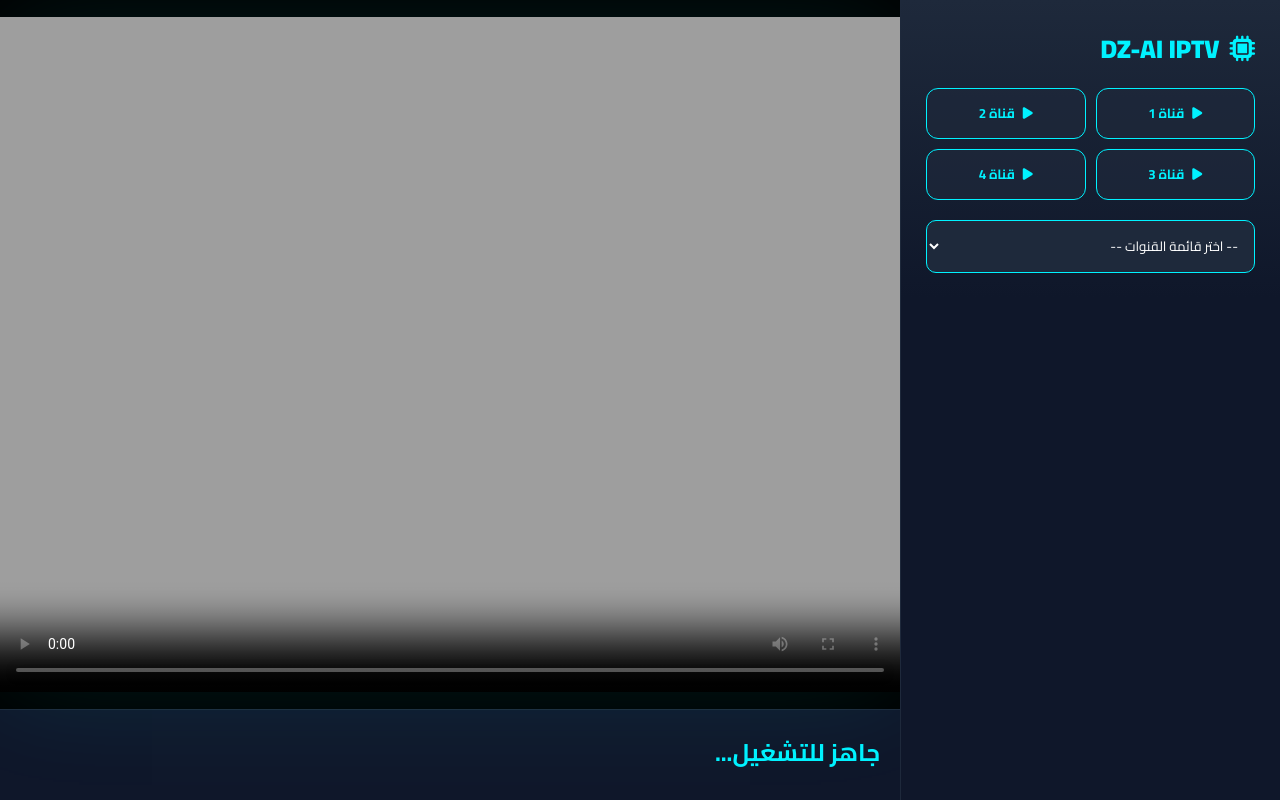
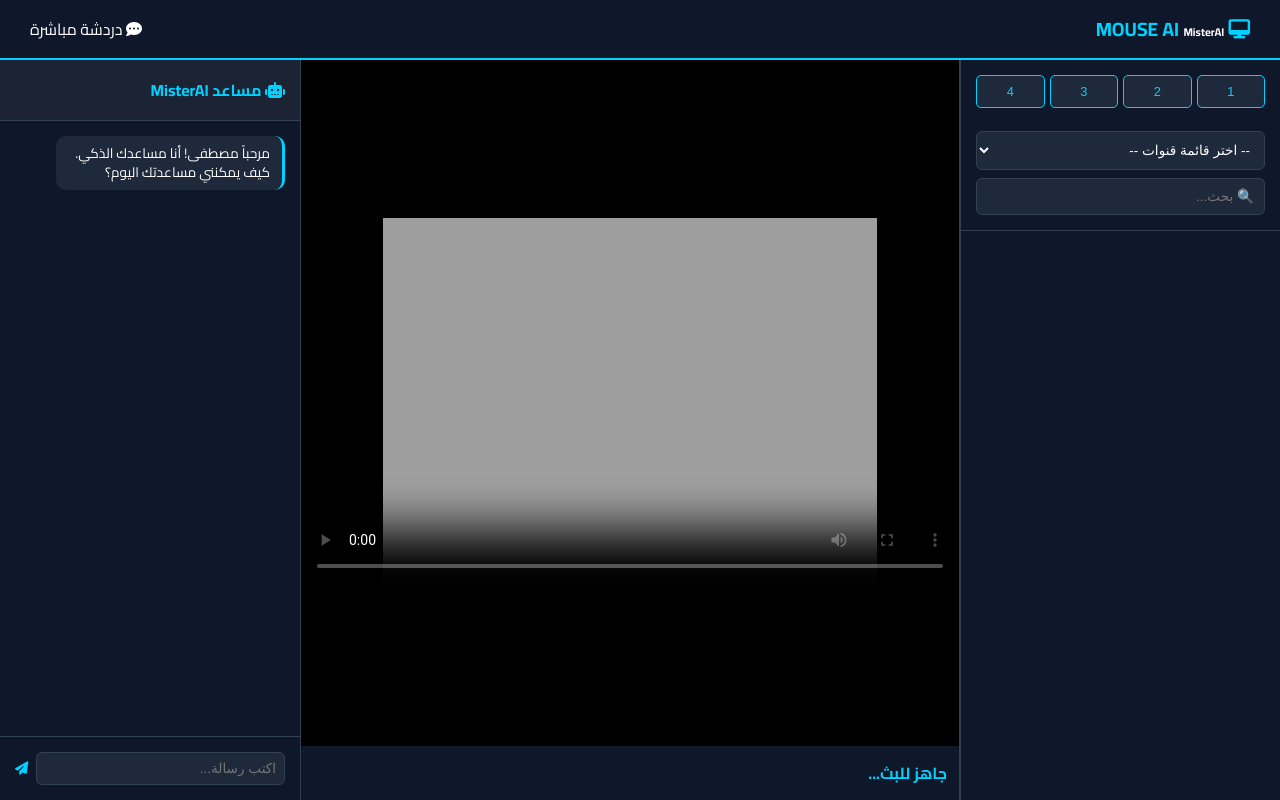
Before and after one commit to MisterAIDZ/dz-ai-iptv-chat, a website: page public/index.html in a window 1280 px wide. Drawn offline with nearby package versions, Linux system fonts and the light colour scheme.

Commit message:
Update index.html

```diff
--- a/public/index.html
+++ b/public/index.html
@@ -3,215 +3,218 @@
 <head>
     <meta charset="UTF-8">
     <meta name="viewport" content="width=device-width, initial-scale=1.0">
-    <title>MISTER AI | IPTV ULTRA PRO</title>
+    <title>MOUSE AI | IPTV PRO MAX</title>
 
     <link rel="stylesheet" href="https://cdnjs.cloudflare.com/ajax/libs/font-awesome/6.4.0/css/all.min.css">
     <script src="https://cdn.jsdelivr.net/npm/hls.js@latest"></script>
-    <link href="https://fonts.googleapis.com/css2?family=Cairo:wght@400;700;900&display=swap" rel="stylesheet">
+    <link href="https://fonts.googleapis.com/css2?family=Cairo:wght@400;700&display=swap" rel="stylesheet">
 
     <style>
         :root {
-            --neon-blue: #00f2ff;
-            --dark-bg: #020617;
-            --glass: rgba(30, 41, 59, 0.7);
-            --error: #ef4444;
+            --primary: #00d2ff;
+            --bg: #05080a;
+            --panel: #0f172a;
+            --card: #1e293b;
+            --border: #334155;
+            --accent: #22c55e;
         }
 
-        * { margin: 0; padding: 0; box-sizing: border-box; font-family: 'Cairo', sans-serif; }
-        body { background: var(--dark-bg); color: white; height: 100vh; overflow: hidden; }
+        * { margin: 0; padding: 0; box-sizing: border-box; }
+        body { font-family: 'Cairo', sans-serif; background: var(--bg); color: white; height: 100vh; overflow: hidden; }
 
-        .app-layout { display: grid; grid-template-columns: 380px 1fr; height: 100vh; }
+        .app-container { display: flex; flex-direction: column; height: 100vh; }
 
-        /* منطقة القنوات */
-        .sidebar { background: #0f172a; border-left: 1px solid #1e293b; display: flex; flex-direction: column; z-index: 10; }
-        .sidebar-head { padding: 25px; background: linear-gradient(to bottom, #1e293b, transparent); }
-        .logo { font-size: 1.6rem; font-weight: 900; color: var(--neon-blue); margin-bottom: 15px; display: flex; align-items: center; gap: 10px; }
-
-        /* أزرار مصطفى الملونة */
-        .misterai-grid { display: grid; grid-template-columns: repeat(2, 1fr); gap: 10px; margin-bottom: 20px; }
-        .custom-btn {
-            background: var(--glass); border: 1px solid var(--neon-blue); color: var(--neon-blue);
-            padding: 12px; border-radius: 12px; cursor: pointer; font-weight: bold; transition: 0.3s;
-            display: flex; align-items: center; justify-content: center; gap: 8px;
-        }
-        .custom-btn:hover { background: var(--neon-blue); color: #000; box-shadow: 0 0 15px var(--neon-blue); }
-
-        /* قائمة القنوات */
-        .channel-list { flex: 1; overflow-y: auto; padding: 15px; scrollbar-width: thin; }
-        .chan-item {
-            display: flex; align-items: center; gap: 15px; padding: 12px;
-            background: var(--glass); margin-bottom: 10px; border-radius: 15px;
-            cursor: pointer; transition: 0.2s; border: 1px solid transparent;
-        }
-        .chan-item:hover { border-color: var(--neon-blue); background: #1e293b; transform: translateX(-5px); }
-        .chan-item img { width: 45px; height: 45px; border-radius: 10px; object-fit: contain; background: white; }
-
-        /* منطقة المشغل الرئيسي */
-        .player-main { display: flex; flex-direction: column; position: relative; background: #000; }
-        .video-box { flex: 1; display: flex; align-items: center; justify-content: center; background: #000; position: relative; }
-        video { width: 100%; max-height: 100vh; outline: none; box-shadow: 0 0 100px rgba(0, 242, 255, 0.1); }
-
-        /* تنبيهات الخطأ */
-        #errorOverlay {
-            position: absolute; top: 0; left: 0; width: 100%; height: 100%;
-            background: rgba(0,0,0,0.8); display: none; flex-direction: column;
-            align-items: center; justify-content: center; z-index: 5;
+        header {
+            height: 60px;
+            background: var(--panel);
+            padding: 0 30px;
+            display: flex;
+            align-items: center;
+            justify-content: space-between;
+            border-bottom: 2px solid var(--primary);
         }
 
-        .loader { width: 40px; height: 40px; border: 4px solid #f3f3f3; border-top: 4px solid var(--neon-blue); border-radius: 50%; animation: spin 1s linear infinite; display: none; margin: 10px auto; }
-        @keyframes spin { 0% { transform: rotate(0deg); } 100% { transform: rotate(360deg); } }
+        /* تقسيم المحتوى لثلاثة أقسام: قنوات - فيديو - دردشة */
+        .main-content { display: flex; flex: 1; overflow: hidden; width: 100%; }
 
-        @media (max-width: 900px) {
-            .app-layout { grid-template-columns: 1fr; }
-            .sidebar { height: 50vh; order: 2; }
-            .player-main { height: 50vh; order: 1; }
+        /* 1. منطقة القنوات (يمين) */
+        .sidebar { width: 320px; background: var(--panel); border-left: 1px solid var(--border); display: flex; flex-direction: column; }
+        .sidebar-header { padding: 15px; border-bottom: 1px solid var(--border); }
+
+        /* 2. منطقة الفيديو (وسط) */
+        .player-area { flex: 2; background: #000; display: flex; flex-direction: column; position: relative; border-left: 1px solid var(--border); border-right: 1px solid var(--border); }
+        .video-wrapper { width: 100%; flex: 1; display: flex; align-items: center; justify-content: center; background: #000; }
+        video { width: 100%; max-height: 100%; aspect-ratio: 16/9; }
+
+        /* 3. منطقة الدردشة (يسار) */
+        .chat-area { width: 300px; background: var(--panel); display: flex; flex-direction: column; }
+        .chat-header { padding: 15px; background: rgba(255,255,255,0.05); border-bottom: 1px solid var(--border); font-weight: bold; color: var(--primary); }
+        .chat-messages { flex: 1; padding: 15px; overflow-y: auto; display: flex; flex-direction: column; gap: 10px; }
+        .message { padding: 8px 12px; border-radius: 10px; font-size: 0.85rem; max-width: 85%; line-height: 1.4; }
+        .msg-ai { background: var(--card); align-self: flex-start; border-right: 3px solid var(--primary); }
+        .msg-user { background: var(--primary); color: #000; align-self: flex-end; }
+        .chat-input-box { padding: 15px; border-top: 1px solid var(--border); display: flex; gap: 8px; }
+        .chat-input-box input { flex: 1; margin-top: 0; padding: 8px; }
+
+        /* تنسيقات كودك الأصلي */
+        .quick-links { display: grid; grid-template-columns: repeat(4, 1fr); gap: 5px; margin-bottom: 15px; }
+        .btn-quick { background: var(--card); border: 1px solid var(--primary); color: var(--primary); padding: 8px; border-radius: 5px; cursor: pointer; font-size: 0.8rem; }
+        .channels-list { flex: 1; overflow-y: auto; padding: 10px; }
+        .channel-item { display: flex; align-items: center; gap: 10px; padding: 8px; background: var(--card); margin-bottom: 5px; border-radius: 8px; cursor: pointer; }
+        .channel-item img { width: 35px; height: 35px; border-radius: 4px; object-fit: contain; background: #fff; }
+        .channel-name { font-size: 0.85rem; overflow: hidden; white-space: nowrap; }
+
+        select, input { width: 100%; padding: 10px; margin-top: 8px; border-radius: 6px; background: var(--card); border: 1px solid var(--border); color: white; outline: none; font-size: 0.85rem; }
+
+        @media (max-width: 1024px) {
+            .main-content { flex-direction: column; overflow-y: auto; }
+            .sidebar, .chat-area { width: 100%; height: auto; }
+            .chat-messages { height: 200px; }
         }
     </style>
 </head>
 <body>
 
-<div class="app-layout">
+    <div class="app-container">
+        <header>
+            <div style="font-size: 1.2rem; font-weight: bold; color: var(--primary);">
+                <i class="fas fa-desktop"></i> MOUSE AI <span style="font-size: 0.7rem; color: #fff;">MisterAI</span>
+            </div>
+            <div id="connection-status"><i class="fas fa-comment-dots"></i> دردشة مباشرة</div>
+        </header>
+
+        <div class="main-content">
             <aside class="sidebar">
-        <div class="sidebar-head">
-            <div class="logo"><i class="fas fa-microchip"></i> DZ-AI IPTV</div>
-
-            <div class="misterai-grid">
-                <button class="custom-btn" onclick="playMister(1)"><i class="fas fa-play"></i> قناة 1</button>
-                <button class="custom-btn" onclick="playMister(2)"><i class="fas fa-play"></i> قناة 2</button>
-                <button class="custom-btn" onclick="playMister(3)"><i class="fas fa-play"></i> قناة 3</button>
-                <button class="custom-btn" onclick="playMister(4)"><i class="fas fa-play"></i> قناة 4</button>
+                <div class="sidebar-header">
+                    <div class="quick-links">
+                        <button class="btn-quick" onclick="playLink(1)">1</button>
+                        <button class="btn-quick" onclick="playLink(2)">2</button>
+                        <button class="btn-quick" onclick="playLink(3)">3</button>
+                        <button class="btn-quick" onclick="playLink(4)">4</button>
                     </div>
-
-            <select id="sourceSelect" onchange="loadExternalM3U(this.value)"
-                style="width:100%; padding:12px; border-radius:10px; background:#1e293b; color:white; border:1px solid var(--neon-blue);">
-                <option value="">-- اختر قائمة القنوات --</option>
-                <option value="https://iptv-org.github.io/iptv/languages/ara.m3u">🌍 القنوات العربية</option>
-                <option value="https://iptv-org.github.io/iptv/categories/sports.m3u">⚽ القنوات الرياضية</option>
+                    <select id="sourceSelector" onchange="fetchM3U(this.value)">
+                        <option value="">-- اختر قائمة قنوات --</option>
+                        <option value="https://iptv-org.github.io/iptv/languages/ara.m3u">🌍 العربية</option>
                         <option value="https://iptv-org.github.io/iptv/countries/dz.m3u">🇩🇿 الجزائر</option>
                     </select>
-            <div id="mainLoader" class="loader"></div>
+                    <input type="text" id="searchBar" placeholder="🔍 بحث..." oninput="filterChannels()">
                 </div>
+                <div id="loader" style="display:none; text-align:center; padding:10px;"><i class="fas fa-spinner fa-spin"></i></div>
+                <div class="channels-list" id="channelsList"></div>
+            </aside>
 
-        <div class="channel-list" id="listBody">
+            <main class="player-area">
+                <div class="video-wrapper">
+                    <video id="videoPlayer" controls playsinline poster="https://i.imgur.com/8DAriPs.png"></video>
+                </div>
+                <div style="padding: 12px; background: var(--panel);">
+                    <h4 id="playingTitle" style="color: var(--primary);">جاهز للبث...</h4>
+                </div>
+            </main>
+
+            <aside class="chat-area">
+                <div class="chat-header"><i class="fas fa-robot"></i> مساعد MisterAI</div>
+                <div class="chat-messages" id="chatMessages">
+                    <div class="message msg-ai">مرحباً مصطفى! أنا مساعدك الذكي. كيف يمكنني مساعدتك اليوم؟</div>
+                </div>
+                <div class="chat-input-box">
+                    <input type="text" id="userInput" placeholder="اكتب رسالة..." onkeypress="if(event.key==='Enter') sendMessage()">
+                    <button onclick="sendMessage()" style="background:none; border:none; color:var(--primary); cursor:pointer;"><i class="fas fa-paper-plane"></i></button>
                 </div>
             </aside>
-
-    <main class="player-main">
-        <div class="video-box">
-            <video id="iptvPlayer" controls playsinline poster="https://i.imgur.com/8DAriPs.png"></video>
-
-            <div id="errorOverlay">
-                <i class="fas fa-exclamation-triangle" style="font-size: 3rem; color: var(--error);"></i>
-                <p id="errorMsg" style="margin-top: 15px; text-align: center; padding: 0 20px;">عذراً، هذا الرابط غير متاح حالياً أو يتطلب VPN</p>
-                <button class="custom-btn" style="margin-top: 20px;" onclick="document.getElementById('errorOverlay').style.display='none'">إغلاق</button>
         </div>
     </div>
 
-        <div style="padding: 20px; background: #0f172a; border-top: 1px solid #1e293b;">
-            <h2 id="liveTitle" style="color: var(--neon-blue);">جاهز للتشغيل...</h2>
-            <p id="liveInfo" style="font-size: 0.8rem; opacity: 0.6; margin-top: 5px;"></p>
-        </div>
-    </main>
-</div>
+    <script>
+        // --- كود الدردشة الجديد ---
+        function sendMessage() {
+            const input = document.getElementById('userInput');
+            const container = document.getElementById('chatMessages');
+            if (input.value.trim() === "") return;
 
-<script>
-    const video = document.getElementById('iptvPlayer');
-    const hls = new Hls();
-    let channelData = [];
+            // رسالة المستخدم
+            const userDiv = document.createElement('div');
+            userDiv.className = 'message msg-user';
+            userDiv.textContent = input.value;
+            container.appendChild(userDiv);
 
-    // روابطك الخاصة - تأكد أنها تعمل في المتصفح
-    const mySources = {
+            const userText = input.value;
+            input.value = "";
+            container.scrollTop = container.scrollHeight;
+
+            // رد آلي بسيط (يمكنك ربطه بـ API لاحقاً)
+            setTimeout(() => {
+                const aiDiv = document.createElement('div');
+                aiDiv.className = 'message msg-ai';
+                aiDiv.textContent = "فهمتك يا مصطفى. جاري معالجة طلبك بخصوص: " + userText;
+                container.appendChild(aiDiv);
+                container.scrollTop = container.scrollHeight;
+            }, 1000);
+        }
+
+        // --- كود المشغل الأصلي الخاص بك (بدون تغيير) ---
+        const video = document.getElementById('videoPlayer');
+        const hls = new Hls({ xhrSetup: function(xhr) { xhr.withCredentials = false; } });
+        let allChannels = [];
+        const myLinks = {
             1: "http://185.226.172.11:8080/mo3ad/mo3ad1.m3u8",
             2: "http://185.226.172.11:8080/mo3ad/mo3ad2.m3u8",
             3: "http://185.226.172.11:8080/mo3ad/mo3ad3.m3u8",
             4: "http://185.226.172.11:8080/mo3ad/mo3ad4.m3u8"
         };
 
-    function playMister(id) {
-        startStreaming(mySources[id], `قناة MisterAI المباشرة ${id}`);
+        function playLink(id) { startStream(myLinks[id], "بث مباشر - قناة " + id); }
+
+        async function fetchM3U(url) {
+            if(!url) return;
+            document.getElementById('loader').style.display = 'block';
+            try {
+                const response = await fetch(url);
+                const data = await response.text();
+                parseM3U(data);
+            } catch (e) { alert("خطأ في جلب البيانات"); }
+            document.getElementById('loader').style.display = 'none';
         }
 
-    async function loadExternalM3U(url) {
-        if(!url) return;
-        const loader = document.getElementById('mainLoader');
-        const listBody = document.getElementById('listBody');
-
-        loader.style.display = 'block';
-        listBody.innerHTML = '';
-
-        try {
-            // استخدام Proxy لتجاوز قيود CORS التي تمنع التحميل
-            const proxyUrl = "https://api.allorigins.win/raw?url=" + encodeURIComponent(url);
-            const response = await fetch(proxyUrl);
-            const data = await response.text();
-            parseM3UContent(data);
-        } catch (e) {
-            alert("فشل جلب القائمة. تحقق من اتصالك.");
-        } finally {
-            loader.style.display = 'none';
+        function parseM3U(content) {
+            const lines = content.split('\n');
+            allChannels = [];
+            let current = {};
+            lines.forEach(line => {
+                if (line.startsWith('#EXTINF:')) {
+                    current.name = line.split(',')[1] || "قناة";
+                    const logo = line.match(/tvg-logo="([^"]+)"/);
+                    current.logo = logo ? logo[1] : 'https://via.placeholder.com/50';
+                } else if (line.startsWith('http')) {
+                    current.url = line.trim();
+                    allChannels.push({...current});
+                    current = {};
                 }
+            });
+            displayChannels(allChannels);
         }
 
-    function parseM3UContent(text) {
-        const lines = text.split('\n');
-        channelData = [];
-        let currentItem = {};
-
-        lines.forEach(line => {
-            line = line.trim();
-            if(line.startsWith('#EXTINF:')) {
-                const info = line.split(',');
-                currentItem.name = info[1] || "قناة غير معروفة";
-                const logoMatch = line.match(/tvg-logo="([^"]+)"/);
-                currentItem.logo = logoMatch ? logoMatch[1] : 'https://via.placeholder.com/50?text=TV';
-            } else if(line.startsWith('http')) {
-                currentItem.url = line;
-                channelData.push({...currentItem});
-                currentItem = {};
-            }
-        });
-        renderList(channelData);
-    }
-
-    function renderList(list) {
-        const container = document.getElementById('listBody');
-        container.innerHTML = list.map((ch, index) => `
-            <div class="chan-item" onclick="startStreaming('${ch.url}', '${ch.name}')">
-                <img src="${ch.logo}" onerror="this.src='https://via.placeholder.com/50?text=TV'">
-                <div style="font-weight:bold;">${ch.name}</div>
+        function displayChannels(channels) {
+            document.getElementById('channelsList').innerHTML = channels.map(ch => `
+                <div class="channel-item" onclick="startStream('${ch.url}', '${ch.name}')">
+                    <img src="${ch.logo}">
+                    <div class="channel-name">${ch.name}</div>
                 </div>
             `).join('');
         }
 
-    function startStreaming(url, name) {
-        const errorOverlay = document.getElementById('errorOverlay');
-        errorOverlay.style.display = 'none';
-        document.getElementById('liveTitle').innerText = name;
-        document.getElementById('liveInfo').innerText = url;
+        function filterChannels() {
+            const q = document.getElementById('searchBar').value.toLowerCase();
+            displayChannels(allChannels.filter(ch => ch.name.toLowerCase().includes(q)));
+        }
 
-        // معالجة الخطأ إذا كان الرابط لا يعمل
-        video.onerror = function() {
-            errorOverlay.style.display = 'flex';
-            document.getElementById('errorMsg').innerText = "خطأ في تشغيل: " + name + "\n الرابط قد يكون متوقفاً أو يحتاج مشغل خاص.";
-        };
-
+        function startStream(url, title) {
+            document.getElementById('playingTitle').innerText = title;
             if (Hls.isSupported()) {
-            hls.destroy(); // تنظيف المشغل القديم تماماً
-            const newHls = new Hls();
-            newHls.loadSource(url);
-            newHls.attachMedia(video);
-            newHls.on(Hls.Events.MANIFEST_PARSED, () => video.play());
-
-            // معالجة أخطاء HLS
-            newHls.on(Hls.Events.ERROR, function (event, data) {
-                if (data.fatal) {
-                    errorOverlay.style.display = 'flex';
-                }
-            });
-        }
-        else if (video.canPlayType('application/vnd.apple.mpegurl')) {
-            video.src = url;
-            video.play();
+                hls.loadSource(url); hls.attachMedia(video);
+                hls.on(Hls.Events.MANIFEST_PARSED, () => video.play());
+            } else if (video.canPlayType('application/vnd.apple.mpegurl')) {
+                video.src = url; video.play();
             }
         }
     </script>
```
Lines whose indentation alone changed are shown as unchanged.
